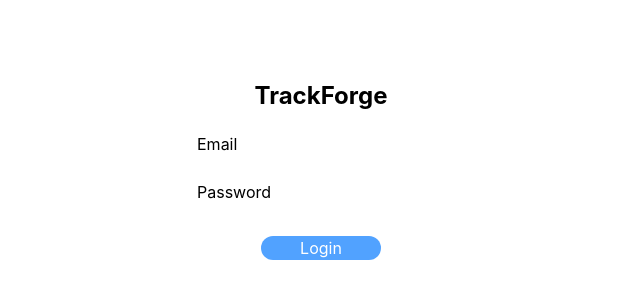
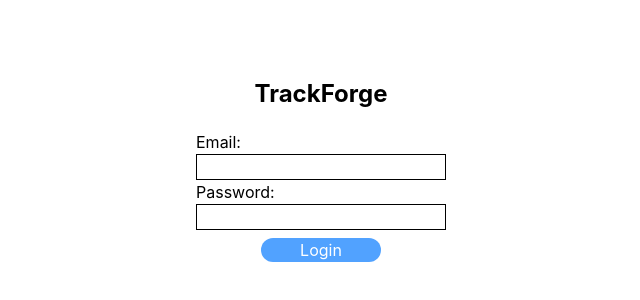
Before and after one commit to Glashiii/TrackForge, a React (Vite) app in the folder frontend/: page /login in a window 1280 px wide. Shown: the part 210-510 px from the top of the page, without its empty margins (319-959 px from the left). Built offline with nearby package versions, Linux system fonts and the light colour scheme.

Commit message:
Login page layout

```diff
--- a/frontend/src/pages/login/LoginPage.tsx
+++ b/frontend/src/pages/login/LoginPage.tsx
@@ -45,10 +45,10 @@ export default function LoginPage() {
             <h1 className="font-bold text-2xl my-5">TrackForge</h1>
             <form className="flex flex-col "
                   onSubmit={handleSubmit}>
-                <label htmlFor={"email"}>Email</label>
-                <input id="email" type="email" onChange={(e) => setEmail(e.target.value)} value={email} required />
-                <label htmlFor={"password"}>Password</label>
-                <input id="password" type="password" onChange={(e) => setPassword(e.target.value)} value={password} required />
+                <label htmlFor={"email"}>Email:</label>
+                <input className="border rounded-1" id="email" type="email" onChange={(e) => setEmail(e.target.value)} value={email} required />
+                <label htmlFor={"password"}>Password:</label>
+                <input className="border rounded-1" id="password" type="password" onChange={(e) => setPassword(e.target.value)} value={password} required />
                 <button className="self-center text-white bg-blue-400 hover:bg-blue-500 duration-150 mt-2 w-30
                     rounded-2xl"
                     type="submit" disabled={isSubmitting}>{isSubmitting ? "Logging in" : "Login"}</button>
```
